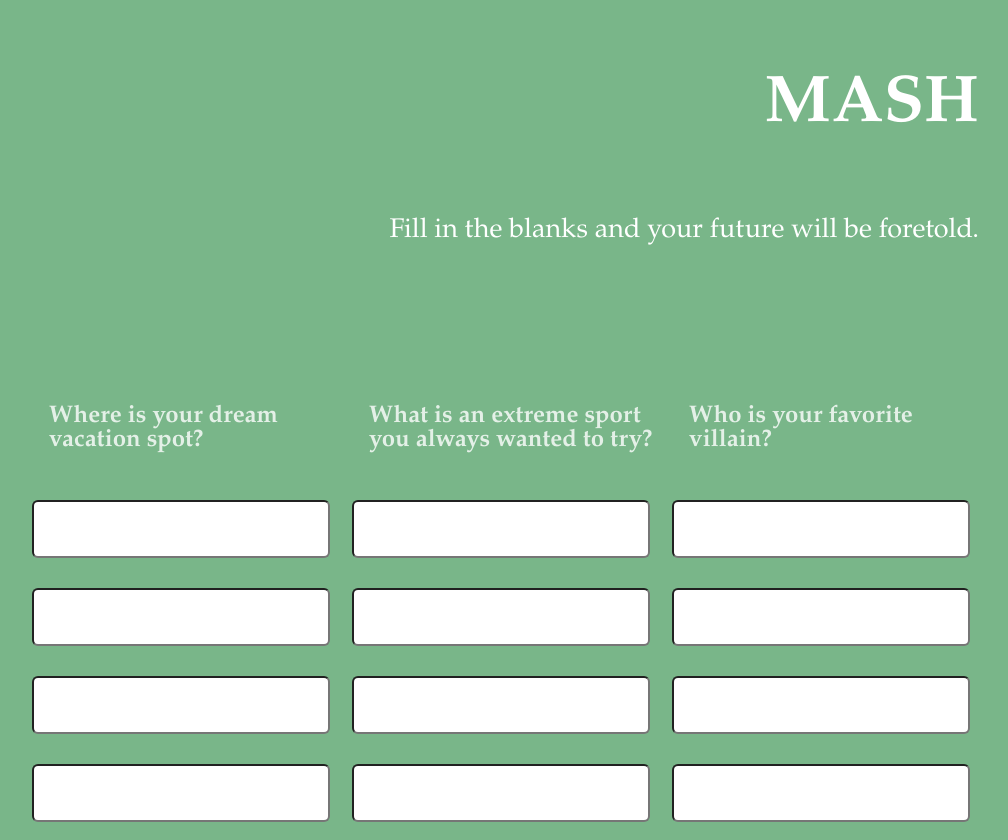
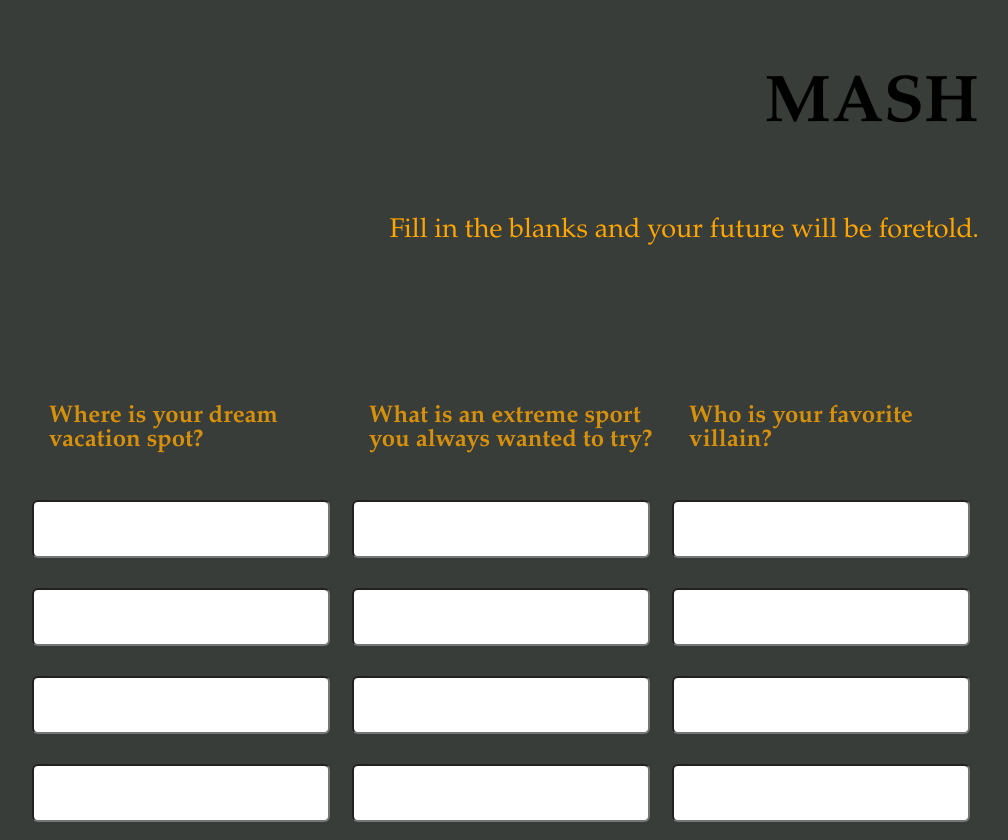
Before and after one commit to CSPilgrim/MASH-Game, a plain HTML site: page index.html in a window 1280 px wide. Shown: the top 840 px of the page, without its empty margins (141-1149 px from the left). Drawn offline with Linux system fonts and the light colour scheme.

Commit message:
Update style.css
Changing background and text colors

```diff
--- a/style.css
+++ b/style.css
@@ -1,7 +1,7 @@
 /* Body styling */
 body {
-    background: #79b689;
-    color: #fff;
+    background: #383d39;
+    color: orange;
     font-family: Papyrus, Garamond;
     font-size: 27px;
     font-weight: 300;
@@ -15,7 +15,7 @@ body {
   /* Heading Styles */
   h1 {
     font-size: 66px;
-    color: #fff;
+    color: rgb(0, 0, 0);
     text-align: right;
   }
 
@@ -65,7 +65,7 @@ body {
   .choice-bucket input {
     border: 6;
     border-radius: 6px;
-    color: #d3c71f;
+    color: #383d39;
     font-size: 18px;
     margin: 15px 4%;
     outline: 0;
```
